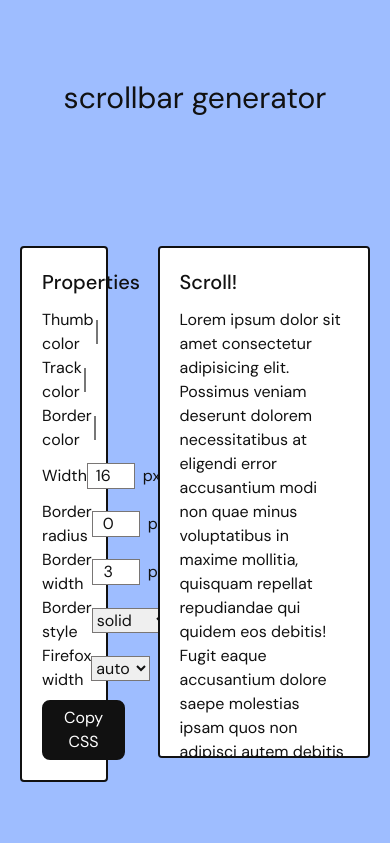
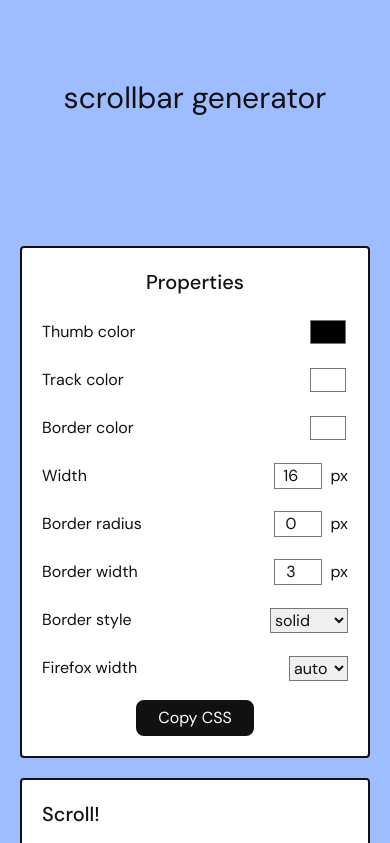
Before and after one commit to ekmas/scrollbar-generator, a React (Vite) app: page / in a window 390 px wide. Shown: the top 843 px of the page. Built offline with nearby package versions, Linux system fonts and the light colour scheme.

Commit message:
added media queries

```diff
--- a/src/components/Main.jsx
+++ b/src/components/Main.jsx
@@ -4,7 +4,7 @@ import Window from './Window'
 
 export default function Main() {
   return (
-    <main className='max-w-7xl mx-auto xl:w-full px-5 grid grid-cols-[25%_75%] mt-[50px]'>
+    <main className='max-w-7xl mx-auto xl:w-full px-5 grid grid-cols-[25%_75%] m1100:grid-cols-[33%_66%] m800:grid-cols-[40%_60%] m700:grid-cols-[47%_53%] m600:grid-cols-[1fr] m600:w-4/5 m400:w-full mt-[50px]'>
         <Properties />
         <Window />
     </main>
--- a/src/components/Window.jsx
+++ b/src/components/Window.jsx
@@ -35,7 +35,7 @@ export default function Window() {
           }
         `}
       </style>
-      <div id='window' className='bg-[#ffffff] p-5 rounded ml-[50px] h-[512px] overflow-y-scroll border-2 border-black'>
+      <div id='window' className='bg-[#ffffff] p-5 rounded ml-[50px] m800:ml-5 m600:ml-0 m600:mt-5 h-[512px] overflow-y-scroll border-2 border-black'>
           <h2 className='font-medium text-xl'>Scroll!</h2>
 
           <p className='mt-3'>Lorem ipsum dolor sit amet consectetur adipisicing elit. Possimus veniam deserunt dolorem necessitatibus at eligendi error accusantium modi non quae minus voluptatibus in maxime mollitia, quisquam repellat repudiandae qui quidem eos debitis! Fugit eaque accusantium dolore saepe molestias ipsam quos non adipisci autem debitis sunt, suscipit maiores a temporibus officiis?</p>
--- a/tailwind.config.js
+++ b/tailwind.config.js
@@ -13,6 +13,11 @@ export default {
       },
       screens:{
         'xl': {'max': '1279px'},
+        'm1100': {'max': '1100px'},
+        'm800': {'max': '800px'},
+        'm700': {'max': '700px'},
+        'm600': {'max': '600px'},
+        'm400': {'max': '400px'},
       }
     },
   },
```
